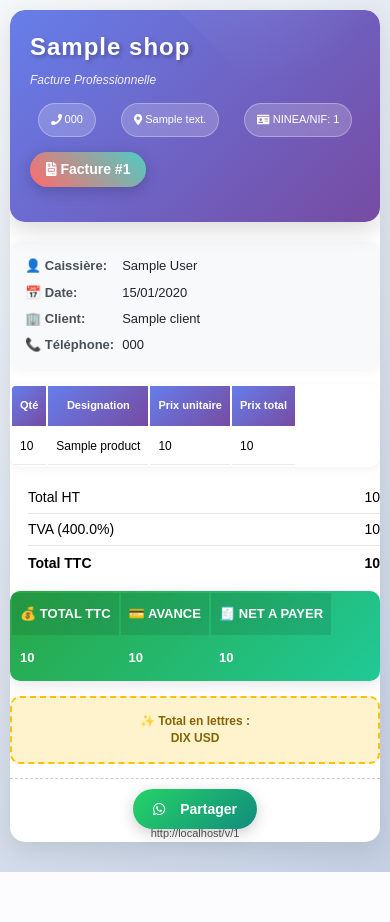
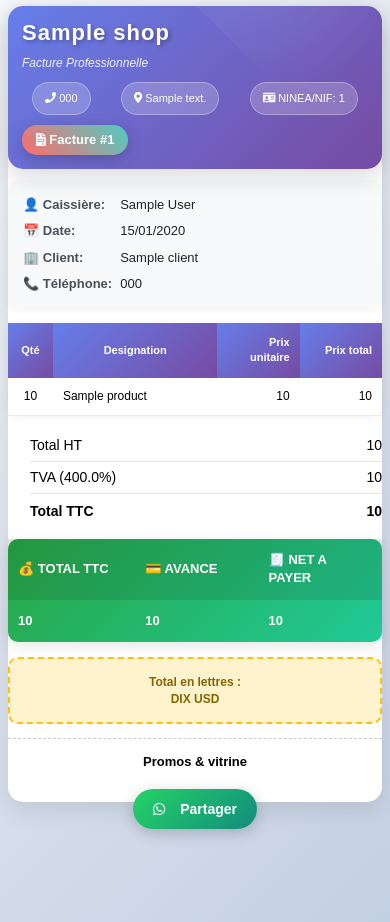
Before and after one commit to vericanttech/verikant-mysql, a Flask app: page /bills/1/print/1 in a window 390 px wide. Before the commit the page ends 872 px from the top, so only its background shows below. Run offline with Flask 3, Linux system fonts and the light colour scheme; a user stored in the database is signed in; tables that the repository leaves empty hold one stand-in row (values such as "Sample post"); data that the repository does not hold is empty; some libraries are stand-ins or nearby versions.

Commit message:
Mobile: checkout modal z-index; bill PDF capture; vitrine UI; share card URL pill
- POS: raise checkout/new-customer modals above bottom nav; safe-area padding
- Bill print.html: fix html2pdf clipping (overflow, images wait), tighter margins, table widths
- Vitrine public: compact hero and horizontal promo banner
- Share card: text-only gold URL button, cache v6

Made-with: Cursor

```diff
--- a/app/templates/bills/print.html
+++ b/app/templates/bills/print.html
@@ -17,6 +17,15 @@
             font-family: Arial, sans-serif;
             line-height: 1.4;
             padding: 20px;
+        }
+
+        /* Full-width VAT block on mobile (screen + PDF capture) */
+        @media screen and (max-width: 767px) {
+            .vat-summary {
+                max-width: 100%;
+                margin-left: 0;
+                margin-right: 0;
+            }
         }
 
         /* Side by side layout */
@@ -49,10 +58,10 @@
         .mobile-header {
             background: linear-gradient(135deg, #667eea 0%, #764ba2 100%);
             color: white;
-            padding: 20px;
+            padding: 12px 14px 14px;
             border-radius: 15px;
             box-shadow: 0 8px 25px rgba(0,0,0,0.15);
-            margin-bottom: 20px;
+            margin-bottom: 12px;
             position: relative;
             overflow: hidden;
         }
@@ -74,9 +83,9 @@
         }
 
         .mobile-company-name {
-            font-size: 24px;
+            font-size: 22px;
             font-weight: 900;
-            margin-bottom: 8px;
+            margin-bottom: 6px;
             text-shadow: 2px 2px 4px rgba(0,0,0,0.3);
             letter-spacing: 1px;
             position: relative;
@@ -87,7 +96,7 @@
             font-size: 12px;
             opacity: 0.9;
             font-style: italic;
-            margin-bottom: 15px;
+            margin-bottom: 10px;
             position: relative;
             z-index: 1;
         }
@@ -118,12 +127,12 @@
         .mobile-bill-badge {
             background: linear-gradient(45deg, #FF6B6B, #4ECDC4);
             color: white;
-            padding: 8px 16px;
+            padding: 6px 14px;
             border-radius: 25px;
-            font-size: 14px;
+            font-size: 13px;
             font-weight: bold;
             display: inline-block;
-            margin: 15px 0;
+            margin: 10px 0 0;
             box-shadow: 0 4px 15px rgba(0,0,0,0.2);
             position: relative;
             z-index: 1;
@@ -189,21 +198,49 @@
         .mobile-items-table {
             background: white;
             border-radius: 10px;
-            overflow: hidden;
+            overflow: visible;
             box-shadow: 0 2px 10px rgba(0,0,0,0.05);
             margin-bottom: 15px;
+            width: 100%;
+            table-layout: fixed;
+            border-collapse: collapse;
         }
 
         .mobile-items-table th {
             background: linear-gradient(135deg, #667eea 0%, #764ba2 100%);
             color: white;
             font-weight: bold;
-            padding: 12px 8px;
+            padding: 12px 10px;
             font-size: 11px;
         }
 
+        .mobile-items-table th:nth-child(1),
+        .mobile-items-table td:nth-child(1) {
+            width: 12%;
+            text-align: center;
+        }
+
+        .mobile-items-table th:nth-child(2),
+        .mobile-items-table td:nth-child(2) {
+            width: 44%;
+            word-wrap: break-word;
+            overflow-wrap: anywhere;
+        }
+
+        .mobile-items-table th:nth-child(3),
+        .mobile-items-table td:nth-child(3) {
+            width: 22%;
+            text-align: right;
+        }
+
+        .mobile-items-table th:nth-child(4),
+        .mobile-items-table td:nth-child(4) {
+            width: 22%;
+            text-align: right;
+        }
+
         .mobile-items-table td {
-            padding: 10px 8px;
+            padding: 10px 10px;
             border-bottom: 1px solid #e9ecef;
             font-size: 12px;
         }
@@ -231,17 +268,24 @@
             background: linear-gradient(135deg, #28a745 0%, #20c997 100%);
             color: white;
             border-radius: 10px;
-            overflow: hidden;
+            overflow: visible;
             box-shadow: 0 4px 15px rgba(0,0,0,0.1);
             margin-bottom: 15px;
+            width: 100%;
+            table-layout: fixed;
+            border-collapse: collapse;
         }
 
         .mobile-total-section td {
-            padding: 12px 8px;
+            padding: 12px 10px;
             border: none;
             font-weight: bold;
             font-size: 13px;
         }
+
+        .mobile-total-section td:nth-child(1) { width: 34%; }
+        .mobile-total-section td:nth-child(2) { width: 33%; }
+        .mobile-total-section td:nth-child(3) { width: 33%; }
 
         .mobile-total-section tr:first-child td {
             background: rgba(0,0,0,0.1);
@@ -287,6 +331,21 @@
             text-align: center;
             color: #856404;
             margin-top: 15px;
+            overflow: visible;
+            break-inside: avoid;
+            page-break-inside: avoid;
+        }
+
+        .vitrine-qr-print {
+            overflow: visible;
+            break-inside: avoid;
+            page-break-inside: avoid;
+        }
+
+        .vitrine-qr-print img {
+            max-width: 128px;
+            width: auto;
+            height: auto;
         }
 
         /* Action buttons */
@@ -464,7 +523,7 @@
             }
 
             body {
-                padding: 10px;
+                padding: 6px 8px 100px;
                 background: linear-gradient(135deg, #f5f7fa 0%, #c3cfe2 100%);
                 min-height: 100vh;
             }
@@ -474,7 +533,8 @@
                 border-radius: 15px;
                 box-shadow: 0 8px 25px rgba(0,0,0,0.1);
                 padding: 0;
-                overflow: hidden;
+                /* must not clip PDF/html2canvas capture (total in words, QR) */
+                overflow: visible;
             }
 
             .header {
@@ -711,14 +771,14 @@
 
             <!-- Mobile Total in Letters -->
             <div class="mobile-total-letters mobile-only">
-                <strong>✨ Total en lettres :</strong><br>
+                <strong>Total en lettres :</strong><br>
                 {{ bill.total_amount|number_to_words(shop_profile.currency|default('FCFA'))|upper }}
             </div>
 
             {% if vitrine_public_url and vitrine_qr_data_url %}
             <div class="vitrine-qr-print" style="text-align:center;margin-top:14px;padding-top:14px;border-top:1px dashed #ccc;">
                 <p style="font-size:13px;font-weight:600;margin-bottom:6px;">Promos &amp; vitrine</p>
-                <img src="{{ vitrine_qr_data_url }}" alt="QR vitrine" style="max-width:120px;height:auto;margin:0 auto;display:block;" />
+                <img src="{{ vitrine_qr_data_url }}" alt="QR vitrine" class="vitrine-qr-img" style="margin:0 auto;display:block;" />
                 <p style="font-size:11px;color:#555;word-break:break-all;margin-top:8px;">{{ vitrine_public_url }}</p>
             </div>
             {% endif %}
@@ -754,15 +814,30 @@
     <script src="https://cdnjs.cloudflare.com/ajax/libs/font-awesome/5.15.4/js/all.min.js"></script>
 
     <script>
-        // PDF generation options
-        const pdfOptions = {
-            margin: 10,
+        function buildPdfOptions() {
+            return {
+                margin: [5, 8, 8, 8],
                 filename: 'facture_{{ bill.bill_number }}.pdf',
                 image: { type: 'jpeg', quality: 0.98 },
                 html2canvas: {
                     scale: 2,
                     useCORS: true,
-                letterRendering: true
+                    allowTaint: true,
+                    letterRendering: true,
+                    imageTimeout: 20000,
+                    logging: false,
+                    onclone: function (clonedDoc) {
+                        const half = clonedDoc.querySelector('.bill-half');
+                        if (half) {
+                            half.style.overflow = 'visible';
+                            half.style.height = 'auto';
+                            half.style.maxHeight = 'none';
+                        }
+                        clonedDoc.querySelectorAll('img').forEach(function (img) {
+                            img.style.maxWidth = '128px';
+                            img.style.height = 'auto';
+                        });
+                    }
                 },
                 jsPDF: {
                     unit: 'mm',
@@ -770,6 +845,7 @@
                     orientation: 'portrait'
                 }
             };
+        }
 
         // Function to show loading overlay
         function showLoading() {
@@ -781,15 +857,34 @@
         }
 
         // Function to generate PDF and share
+        function waitForImages(root) {
+            const imgs = root.querySelectorAll('img');
+            const pending = [];
+            imgs.forEach(function (img) {
+                if (img.complete && img.naturalWidth > 0) return;
+                pending.push(new Promise(function (resolve) {
+                    img.addEventListener('load', resolve, { once: true });
+                    img.addEventListener('error', resolve, { once: true });
+                }));
+            });
+            return Promise.all(pending);
+        }
+
         async function generateAndShare() {
             const loadingOverlay = showLoading();
             try {
-                // Get the element to convert (just the first bill for mobile sharing)
+                window.scrollTo(0, 0);
                 const element = document.querySelector('.bill-half');
+                if (!element) {
+                    throw new Error('Contenu facture introuvable');
+                }
 
-                // Generate PDF
+                await waitForImages(element);
+                await new Promise(function (r) { requestAnimationFrame(function () { requestAnimationFrame(r); }); });
+
+                const opts = buildPdfOptions();
                 const pdfBlob = await html2pdf()
-                    .set(pdfOptions)
+                    .set(opts)
                     .from(element)
                     .output('blob');
 
@@ -801,7 +896,7 @@
                 // Try to share using Web Share API first (mobile devices)
                 if (navigator.share && isMobile()) {
                     try {
-                        const file = new File([pdfBlob], pdfOptions.filename, {
+                        const file = new File([pdfBlob], opts.filename, {
                             type: 'application/pdf'
                         });
 
```
Also changed, not shown: app/templates/pos/pos.html (+5 -5 lines), app/templates/vitrine/public.html (+56 -40 lines), app/vitrine_share_card.py (+43 -9 lines). Lines whose indentation alone changed are shown as unchanged.
